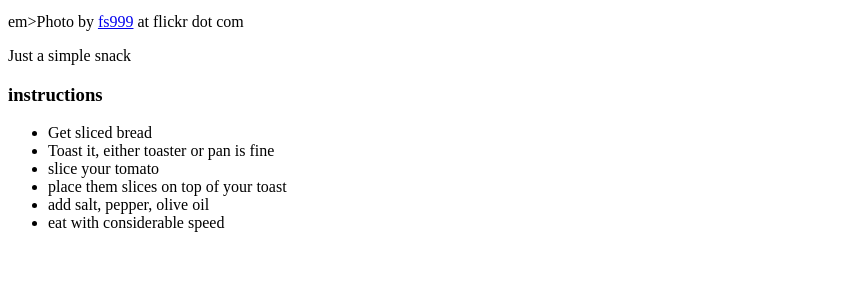
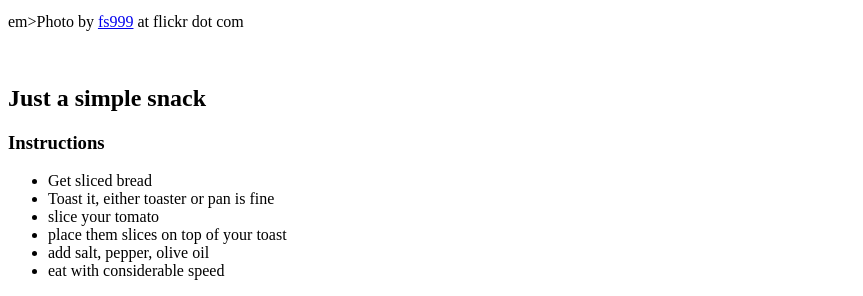
Before and after one commit to dangerouslybased/odin-recipes, a plain HTML site: page recipes/tomatotoast.html in a window 1280 px wide. Shown: the part 508-804 px from the top of the page, without its empty margins (0-863 px from the left). Drawn offline with Linux system fonts and the light colour scheme.

Commit message:
Minor cosmetic fix.

```diff
--- a/recipes/tomatotoast.html
+++ b/recipes/tomatotoast.html
@@ -11,9 +11,12 @@
 
     <img src="https://live.staticflickr.com/65535/50446286471_4204d8ac90_c.jpg" width="800" height="450" alt="Garden Tomato Toast">
     <p>em>Photo by <a href="https://www.flickr.com/photos/fs999">fs999</a>  at flickr dot com</em> </p>
-    <p>Just a simple snack</p>
+    &nbsp;&nbsp;&nbsp;
 
-    <h3>instructions</h3>
+
+    <h2>Just a simple snack</h2>
+
+    <h3>Instructions</h3>
     <ul>
         <li>Get sliced bread</li>
         <li>Toast it, either toaster or pan is fine</li>
```
